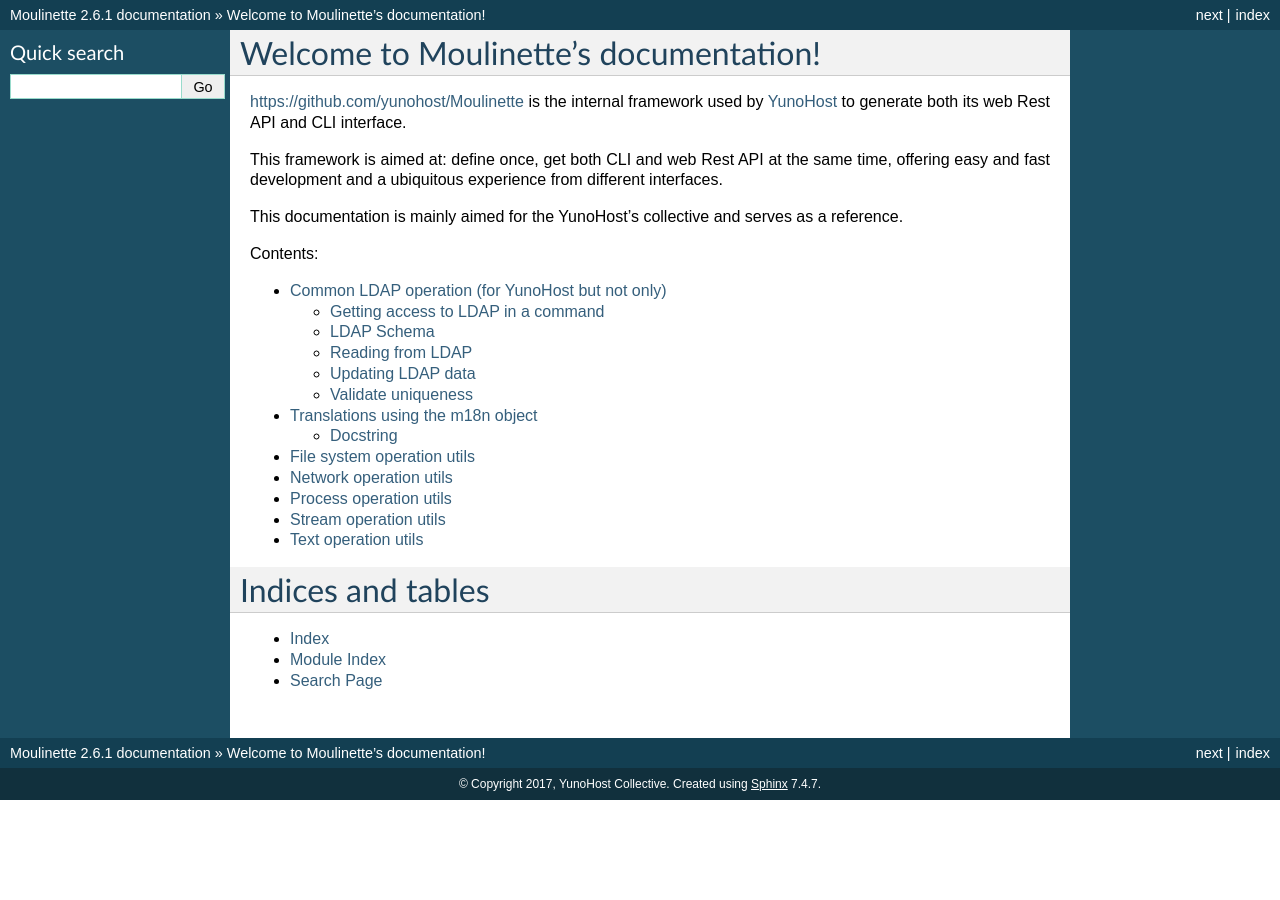
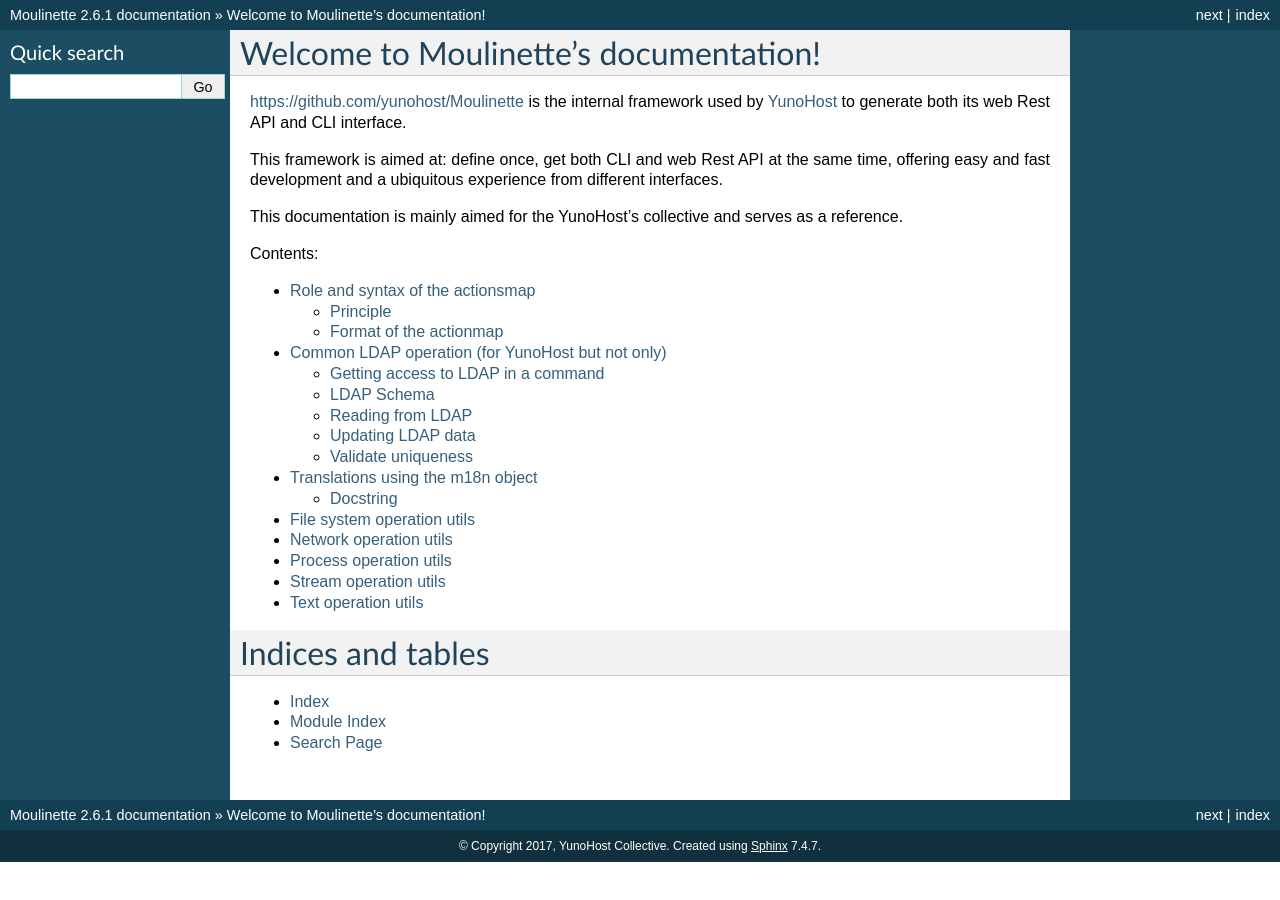
Before and after one commit to YunoHost/moulinette, a Sphinx documentation site: the page built from doc/index.rst, in a window 1280 px wide. Built offline with Sphinx 7.4.7, drawn with Linux system fonts in a browser that asks for light colours; some of the changed lines change nothing that is shown.

Commit message:
Adding actionsmap sketch + placeholders

```diff
--- /dev/null
+++ b/doc/actionsmap.rst
@@ -0,0 +1,30 @@
+=================================
+Role and syntax of the actionsmap
+=================================
+
+Principle
+=========
+
+The actionsmap allows to easily define commands and their arguments through
+a YAML file. Moulinette will automatically make the command available through
+the CLI and Rest API, and will be mapped to a python function.
+
+The illustration below summarizes how it works :
+
+.. image:: actionsmap.png
+
+
+Format of the actionmap
+=======================
+
+General description of categories/subcategories, actions, arguments.
+
+Authentication configuration
+----------------------------
+
+Document the `configuration: authenticate: all` LDAP stuff ...
+
+Special options for arguments
+-----------------------------
+
+Document `nargs`, `metavar`, `extra: pattern`
--- a/doc/index.rst
+++ b/doc/index.rst
@@ -16,6 +16,7 @@
    :maxdepth: 2
    :caption: Contents:
 
+   actionsmap
    ldap
    m18n
    utils/filesystem
```
Also changed, not shown: doc/actionsmap.png (added).
